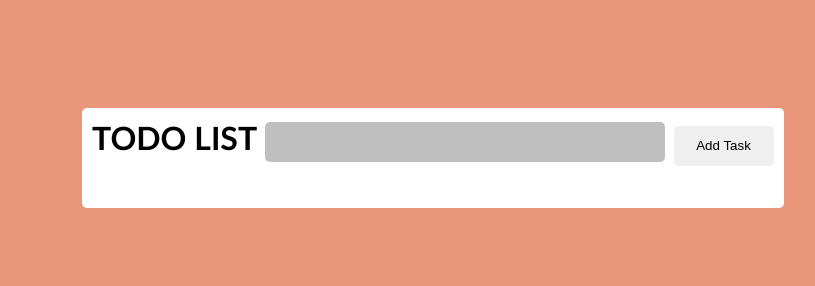
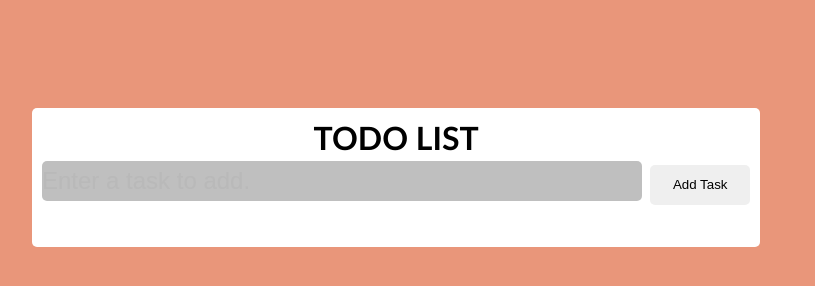
Before and after one commit to tathagat2006/JS-TodoList, a plain HTML site: page index.html in a window 1280 px wide. Shown: the whole page, without its empty margins (376-1191 px from the left). Drawn offline with Linux system fonts and the light colour scheme.

Commit message:
Updated Layout
Signed-off-by: tathagat2006 <tathagat.thapliyal@gmail.com>

```diff
--- a/index.html
+++ b/index.html
@@ -6,9 +6,9 @@
     <link href="src/style.css" rel="stylesheet">
 </head>
 <body>
-<div id="container"><b>TODO LIST</b>
-    <input id="newtask">
-    <button id="AddTask">Add Task</button>
+<div id="container"><b>TODO LIST</b><br>
+        <input id="newtask" placeholder="Enter a task to add." >
+    <button id="addtask">Add Task</button>
     <ul id="todocontainer"></ul>
 </div>
 </body>
--- a/src/style.css
+++ b/src/style.css
@@ -11,7 +11,7 @@ body {
     text-align: center;
     position: fixed;
     padding: 10px;
-    margin-left: 450px;
+    margin-left: 400px;
     margin-top: 100px;
     display: inline;
     width: auto;
@@ -26,11 +26,11 @@ body {
     border-radius: 5px;
     padding: 0;
     position: relative;
-    width: 400px;
+    width: 600px;
     height: 40px;
 }
 
-#AddTask {
+#addtask {
     border: 0px;
     border-radius: 5px;
     position: relative;
```
